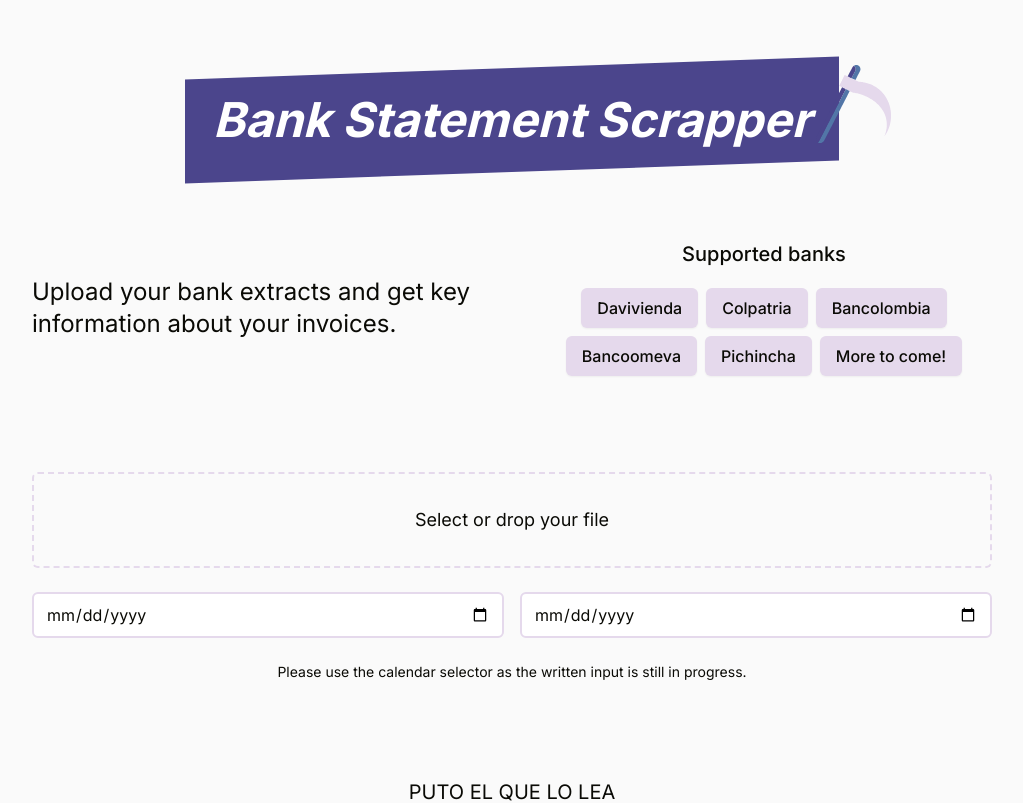
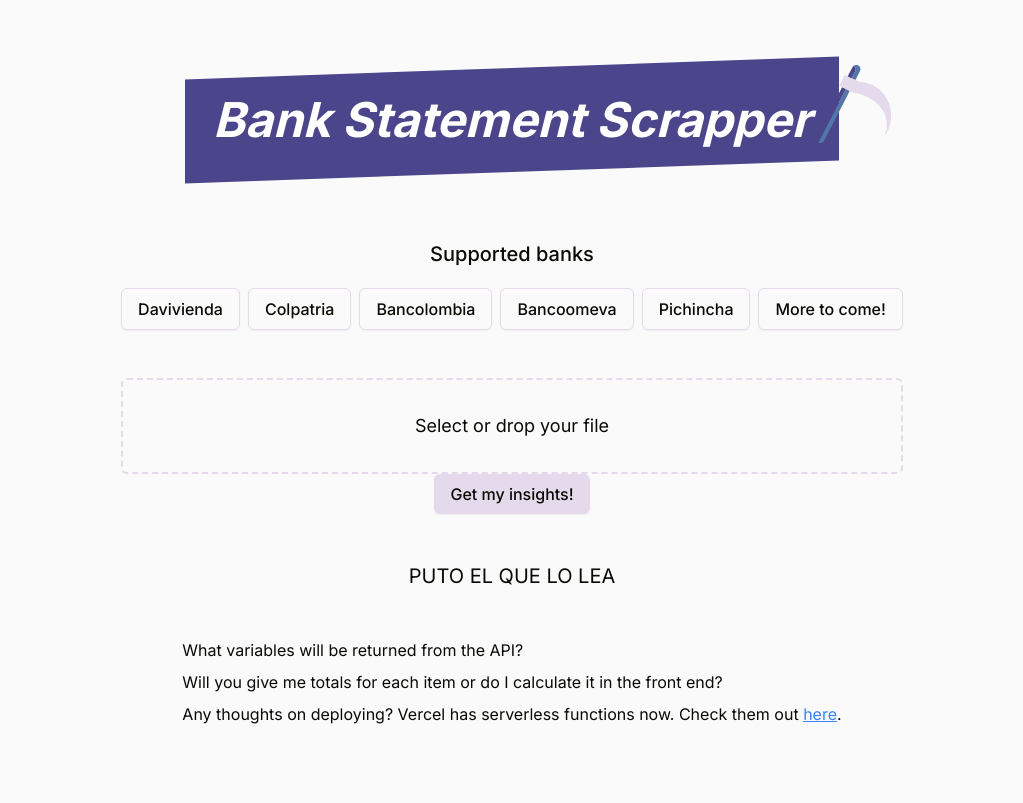
Before and after one commit to AyanoNK/bank-scraping, a Next.js app: page / in a window 1280 px wide. Shown: the top 803 px of the page, without its empty margins (128-1151 px from the left). Built offline with nearby package versions, Linux system fonts and the light colour scheme.

Commit message:
refactor ui

```diff
--- a/app/page.tsx
+++ b/app/page.tsx
@@ -1,11 +1,11 @@
 'use client';
 
-import { MockBoxItem } from '@/mock';
 import { TResponse } from '@/types/results';
 import { BaseSyntheticEvent, useEffect, useState } from 'react';
 import BankChip from '@/components/BankChip';
-import DatePicker from '@/components/DatePicker';
 import FileUploadInput from '@/components/FileUpload/FileUploadInput';
+import api from '@/providers/api';
+import FileForm from '@/forms/FileForm';
 
 const questions = [
   'What variables will be returned from the API?',
@@ -25,13 +25,21 @@
   const [extracts, setExtract] = useState<TResponse | undefined>();
   const [startDate, setStartDate] = useState<Date>(new Date());
   const [endDate, setEndDate] = useState<Date>(new Date());
+  const [isShowing, setIsShowing] = useState(false);
 
-  console.log(startDate);
-
-  const fetchData = async () => {
-    const response = await MockBoxItem;
-    console.log(response);
-    setExtract(response);
+  const getDataFromBankFile = async () => {
+    const url = process.env.NEXT_PUBLIC_BACKEND_HOST;
+    console.log(url);
+    if (url) {
+      const { data, status } = await api
+        .post(url, {
+          method: 'POST',
+        })
+        .catch((err) => {
+          return { data: undefined, status: err.response.status };
+        });
+      if (data !== undefined) console.log(data);
+    }
   };
 
   const handleSetStartDate = (e: BaseSyntheticEvent) => {
@@ -44,16 +52,8 @@
     else alert('End date must be greater than start date');
   };
 
-  useEffect(() => {
-    fetchData();
-  }, []);
-
   return (
-    <div className="flex flex-col items-center justify-center gap-24 container">
-      <div className="grid md:grid-cols-2 grid-cols-1 gap-12 items-center">
-        <h2 className="text-2xl text-center md:text-left">
-          Upload your bank extracts and get key information about your invoices.
-        </h2>
+    <div className="flex flex-col items-center justify-center gap-y-12 container">
       <div className="flex flex-col gap-5 items-center justify-center">
         <h3 className="text-xl font-medium text-center">Supported banks</h3>
         <div className="flex flex-row gap-2 flex-wrap justify-center">
@@ -63,23 +63,7 @@
           <BankChip name="More to come!" />
         </div>
       </div>
-      </div>
-      <div className="flex flex-col items-center justify-center gap-6 w-full">
-        <FileUploadInput
-          file={bankFile}
-          handleFile={setBankFile}
-          acceptedExtensions={['text/plain']}
-        />
-        <div className="flex flex-col md:flex-row gap-x-4 gap-y-6 w-full">
-          <DatePicker onChange={handleSetStartDate} />
-          <DatePicker onChange={handleEndDate} />
-        </div>
-        <span className="col-span-2 text-sm">
-          Please use the calendar selector as the written input is still in
-          progress.
-        </span>
-      </div>
-
+      <FileForm />
       <span className="text-xl">PUTO EL QUE LO LEA</span>
       <div className="flex flex-col gap-2">
         {questions.map((question) => (
--- a/components/BankChip.tsx
+++ b/components/BankChip.tsx
@@ -4,7 +4,7 @@
 
 export default function BankChip({ name }: TBankChip) {
   return (
-    <span className="px-4 py-2 font-medium text-md bg-secondary text-text rounded-md shadow-sm hover:-translate-y-1 hover:bg-primary ease-in-out duration-300 hover:text-white">
+    <span className="px-4 py-2 font-medium text-md border border-secondary text-text rounded-md shadow-sm hover:-translate-y-1 hover:bg-secondary ease-in-out duration-300  select-none">
       {name}
     </span>
   );
--- a/components/FileUpload/FileUploadInput.tsx
+++ b/components/FileUpload/FileUploadInput.tsx
@@ -31,10 +31,6 @@
   );
   const handleDeleteFile = useCallback(() => handleFile(null), [handleFile]);
 
-  console.log(
-    acceptedExtensions &&
-      acceptedFileExtensionsListGenerator(acceptedExtensions),
-  );
   const { getRootProps, getInputProps, isDragActive } = useDropzone({
     onDrop: handleDrop,
     accept:
--- /dev/null
+++ b/forms/FileForm.tsx
@@ -0,0 +1,55 @@
+'use client';
+
+import { MockBoxItem } from '@/mock';
+import { TResponse } from '@/types/results';
+import { BaseSyntheticEvent, useEffect, useState } from 'react';
+import BankChip from '@/components/BankChip';
+import DatePicker from '@/components/DatePicker';
+import FileUploadInput from '@/components/FileUpload/FileUploadInput';
+import api from '@/providers/api';
+
+const questions = [
+  'What variables will be returned from the API?',
+  'Will you give me totals for each item or do I calculate it in the front end?',
+];
+
+const availableBanks = [
+  'Davivienda',
+  'Colpatria',
+  'Bancolombia',
+  'Bancoomeva',
+  'Pichincha',
+];
+
+export default function FileForm() {
+  const [bankFile, setBankFile] = useState<File | null>(null);
+  const [extracts, setExtract] = useState<TResponse | undefined>();
+
+  const getDataFromBankFile = async () => {
+    const url = process.env.NEXT_PUBLIC_BACKEND_HOST;
+    console.log(url);
+    if (url) {
+      // TODO: implement React Query
+      const { data } = await api.post(url, {
+        method: 'POST',
+      });
+      if (data) console.log(data);
+    }
+  };
+
+  return (
+    <div className="flex flex-col items-center justify-center gap-6 w-full">
+      <FileUploadInput
+        file={bankFile}
+        handleFile={setBankFile}
+        acceptedExtensions={['text/plain']}
+      />
+      <button
+        className="px-4 py-2 font-medium text-md bg-secondary text-text rounded-md shadow-sm hover:scale-110 hover:bg-primary ease-in-out duration-300 hover:text-white"
+        onClick={getDataFromBankFile}
+      >
+        Get my insights!
+      </button>
+    </div>
+  );
+}
--- /dev/null
+++ b/providers/api.ts
@@ -0,0 +1,8 @@
+import axios from 'axios';
+
+const api = axios.create({
+  baseURL: process.env.BACKEND_SERVER_HOST,
+  withCredentials: false,
+});
+
+export default api;
--- /dev/null
+++ b/providers/react-query.ts
@@ -0,0 +1,3 @@
+import { QueryClient } from 'react-query';
+
+export const queryClient = new QueryClient();
```
Also changed, not shown: package.json (+7 -1 lines), 1 other file (tests, documents, lock files or other folders). Lines whose indentation alone changed are shown as unchanged.
